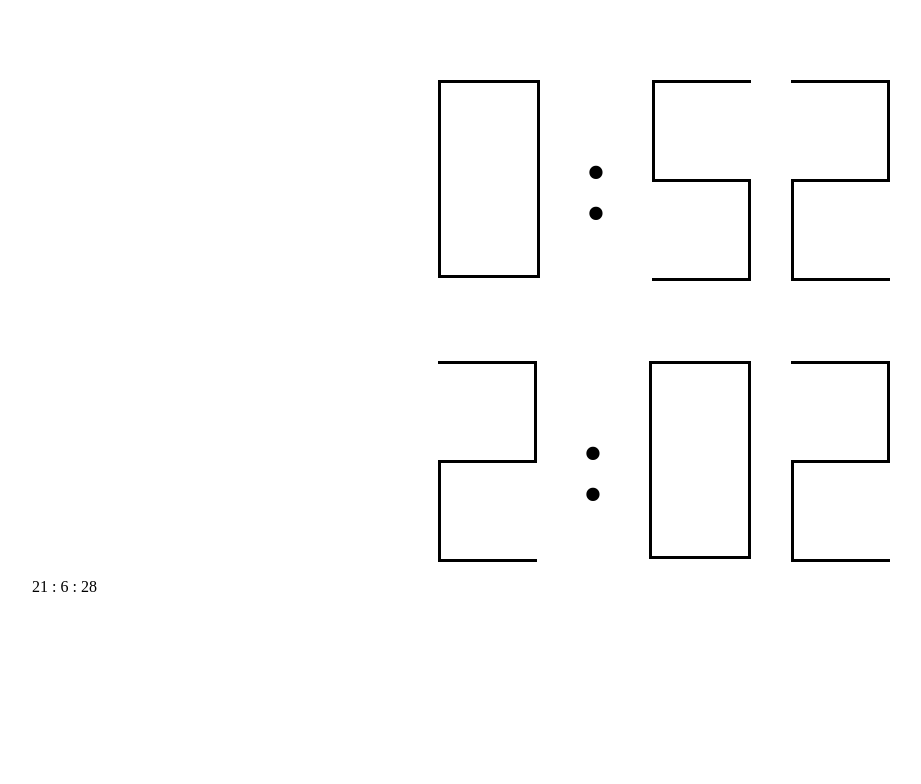
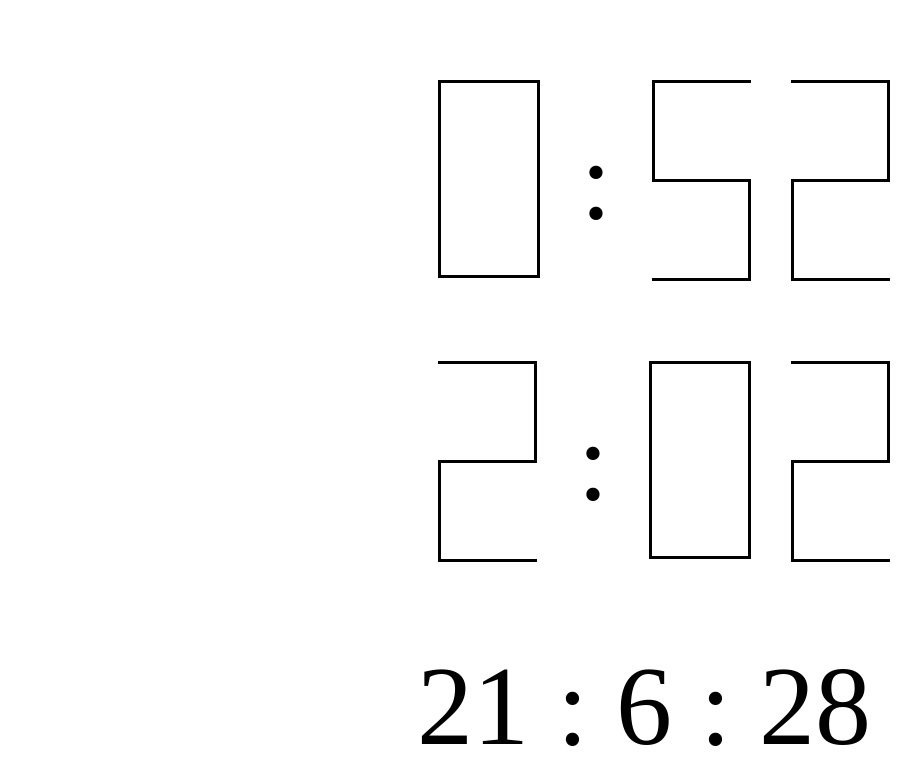
Before and after one commit to cquentin26200/timer, a plain HTML site: page index.html in a window 1280 px wide. Shown: the whole page, without its empty margins (16-937 px from the left). Drawn offline with Linux system fonts and the light colour scheme.

Commit message:
add css for the real time

```diff
--- a/css/style.css
+++ b/css/style.css
@@ -1,7 +1,11 @@
-.groupTimer {
+.groupTimer, .realTime {
     display: flex;
     margin-top: 5rem;
     justify-content: center;
+}
+
+.realTime {
+    font-size: 7rem;
 }
 
 ul {
```
